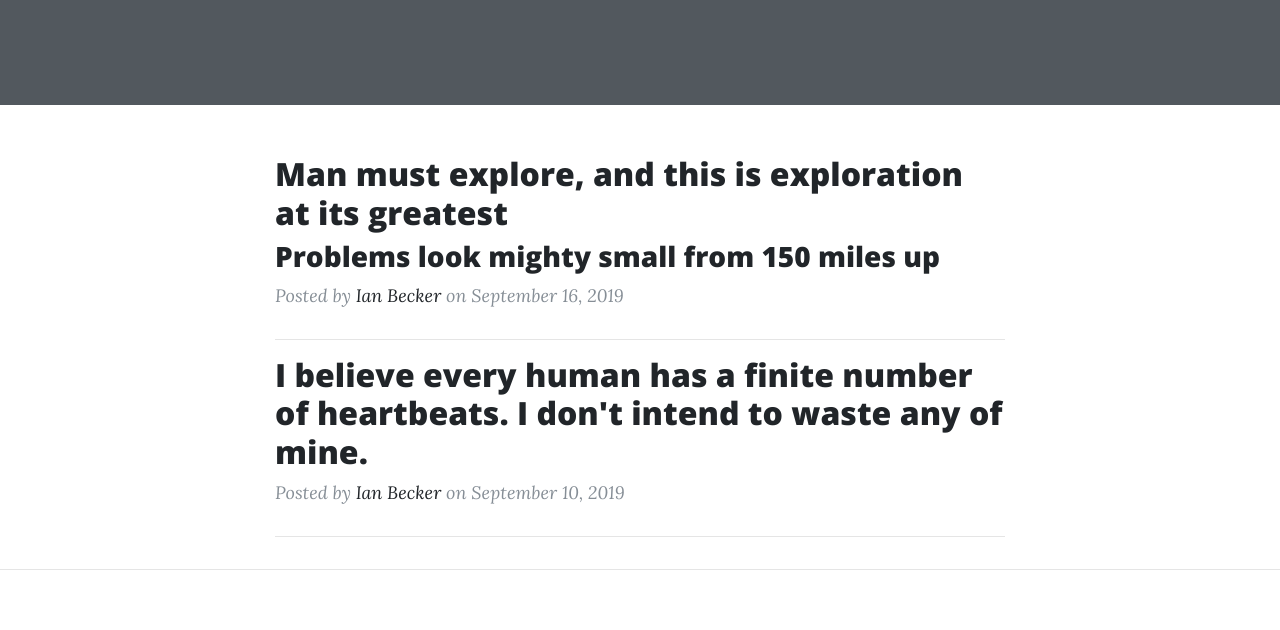
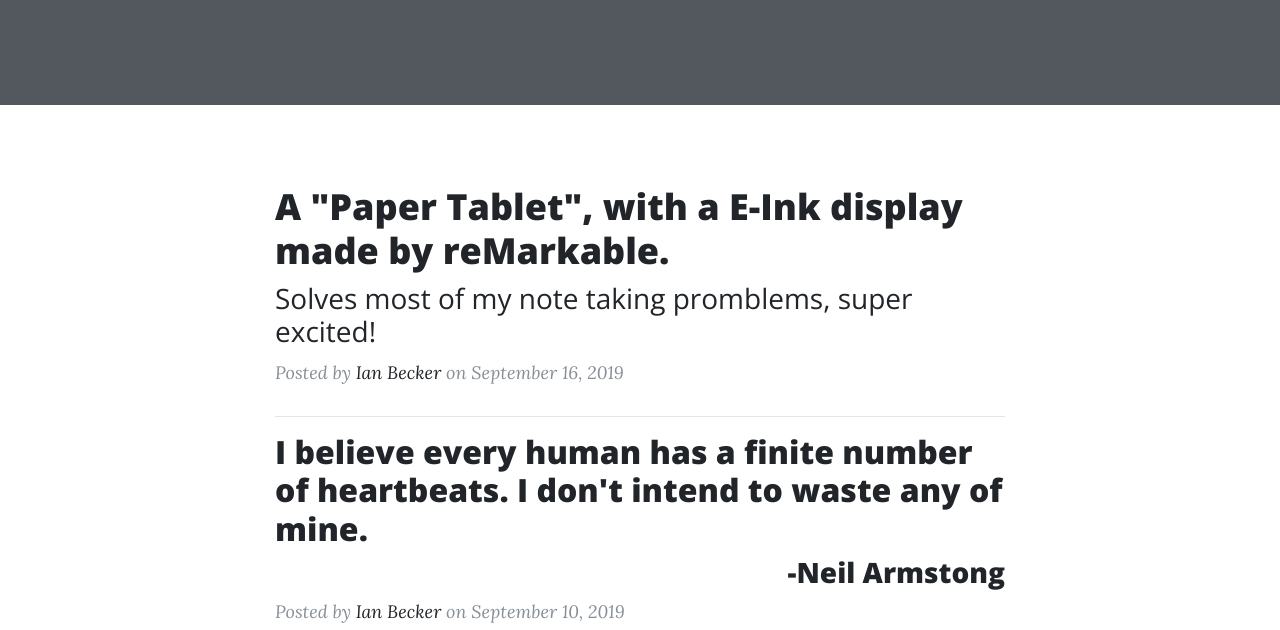
Before and after one commit to Ianbcode/ianbcode.github.io, a website: page index.html in a window 1280 px wide. Shown: the part 619-1249 px from the top of the page. Drawn offline with nearby package versions, Linux system fonts and the light colour scheme.

Commit message:
edited index main content

```diff
--- a/index.html
+++ b/index.html
@@ -60,7 +60,7 @@
         <div class="col-lg-8 col-md-10 mx-auto">
           <div class="site-heading">
             <h1>Just A Guy With A Computer And A Blog</h1>
-            <div align= "right"
+            <div align= "right">
               <span class="subheading">-Ian Becker</span>
             </div>
           </div>
@@ -74,12 +74,14 @@
     <div class="row">
       <div class="col-lg-8 col-md-10 mx-auto">
         <div class="post-preview">
-          <h2 class="post-title">
-            Man must explore, and this is exploration at its greatest
-          </h2>
-          <h3 class="post-subtitle">
-            Problems look mighty small from 150 miles up
-          </h3>
+          <a href="https://remarkable.com/?gclid=EAIaIQobChMIofqo563W5AIViobACh3YbQOhEAAYASAAEgJXfvD_BwE">
+           <h2 class="post-title">
+             A "Paper Tablet", with a E-Ink display made by reMarkable.
+           </h2>
+           <h3 class="post-subtitle">
+             Solves most of my note taking promblems, super excited!
+           </h3>
+          </a>
           <p class="post-meta">Posted by
             <a href="about.html">Ian Becker</a>
             on September 16, 2019</p>
@@ -89,6 +91,11 @@
           <h2 class="post-title">
             I believe every human has a finite number of heartbeats. I don't intend to waste any of mine.
           </h2>
+          <h3 class="post-subtitle">
+            <div align="right">
+                -Neil Armstong
+            </div>
+          </h3>
           <p class="post-meta">Posted by
             <a href="about.html">Ian Becker</a>
             on September 10, 2019</p>
```
